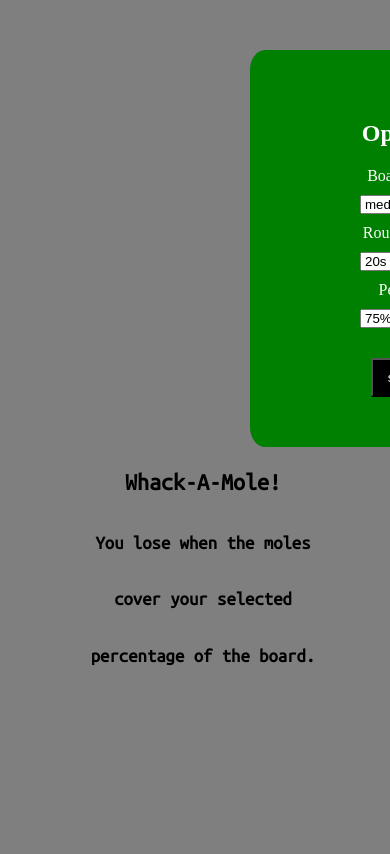
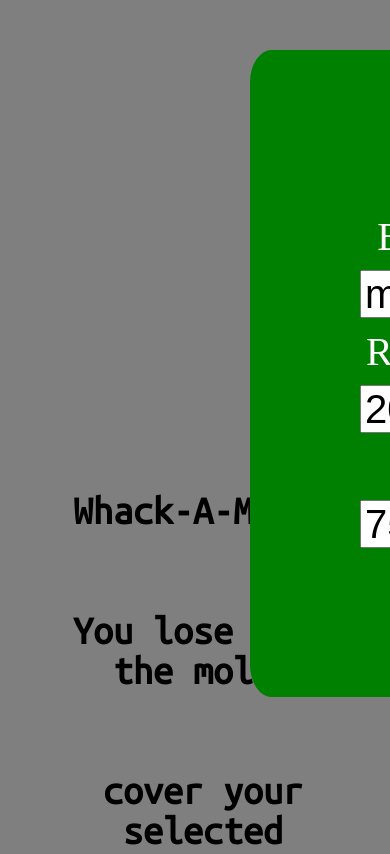
Before and after one commit to zgulde/zgulde.com, a plain HTML site: page whackamole.html in a window 390 px wide. Shown: the top 854 px of the page. Drawn offline with nearby package versions, Linux system fonts and the light colour scheme.

Commit message:
changed font sizes for mobile

```diff
--- a/css/whackamole.css
+++ b/css/whackamole.css
@@ -50,11 +50,19 @@
 	border-radius: 5%;
 }
 
+#options-area *{
+	font-size: 2.5em;
+}
+
 #game-display{
 	text-align: center;
 	font-family: 'Ubuntu Mono', monospace;
 	width: 80vmin;
 	margin-left: 10vmin;
+}
+
+#game-display h3{
+	font-size: 2.5em;
 }
 
 #message-display{
--- a/whackamole.html
+++ b/whackamole.html
@@ -13,7 +13,7 @@
 	<div id="whackamole-game"></div>
 	<div id="game-display">
 		<div>
-			<h2 id="message-display" class="display-element">Whack-A-Mole!</h2>
+			<h3 id="message-display" class="display-element">Whack-A-Mole!</h3>
 		</div>
 		<div>
 			<h3 id="moles-whacked" class="display-element"></h3>
```
